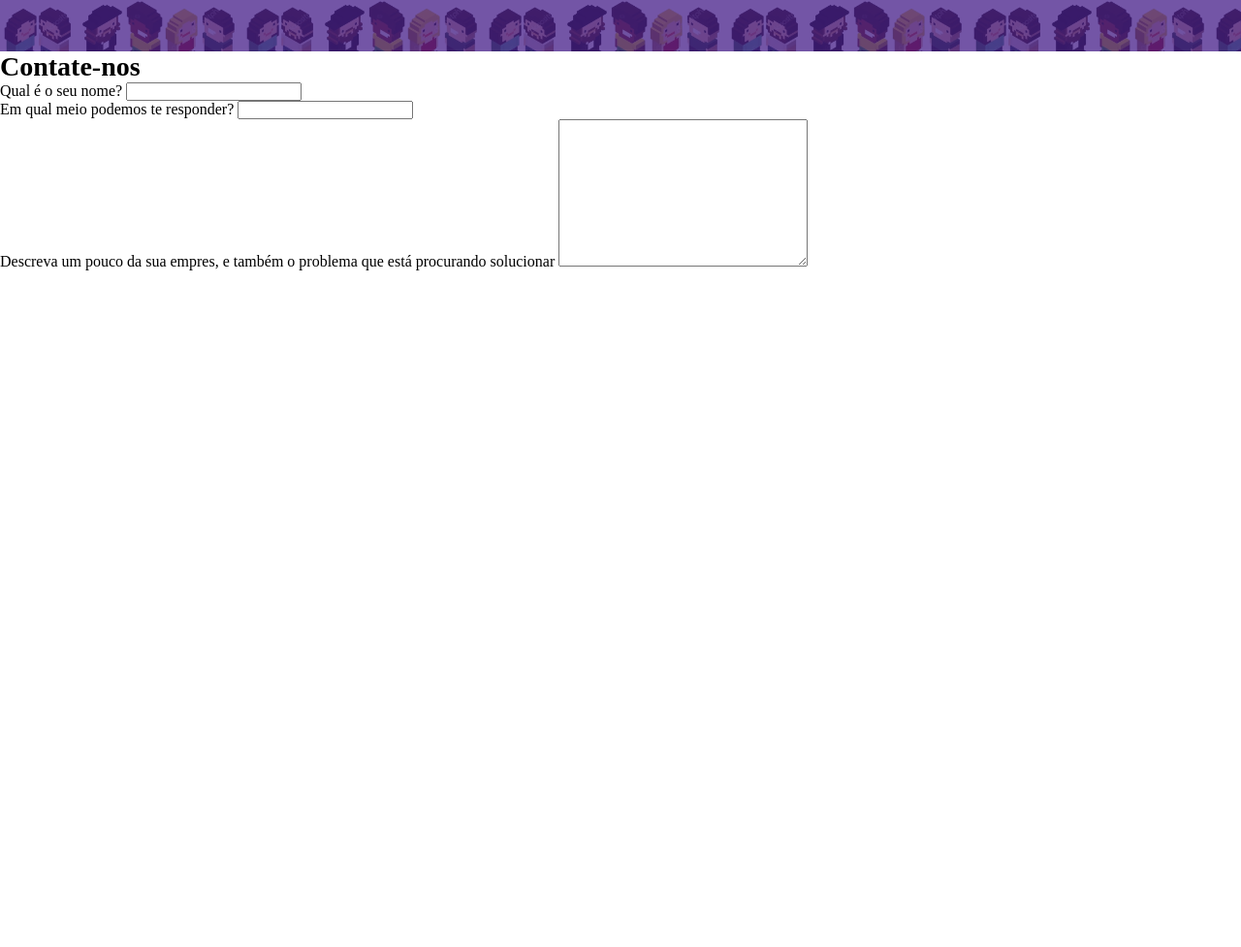
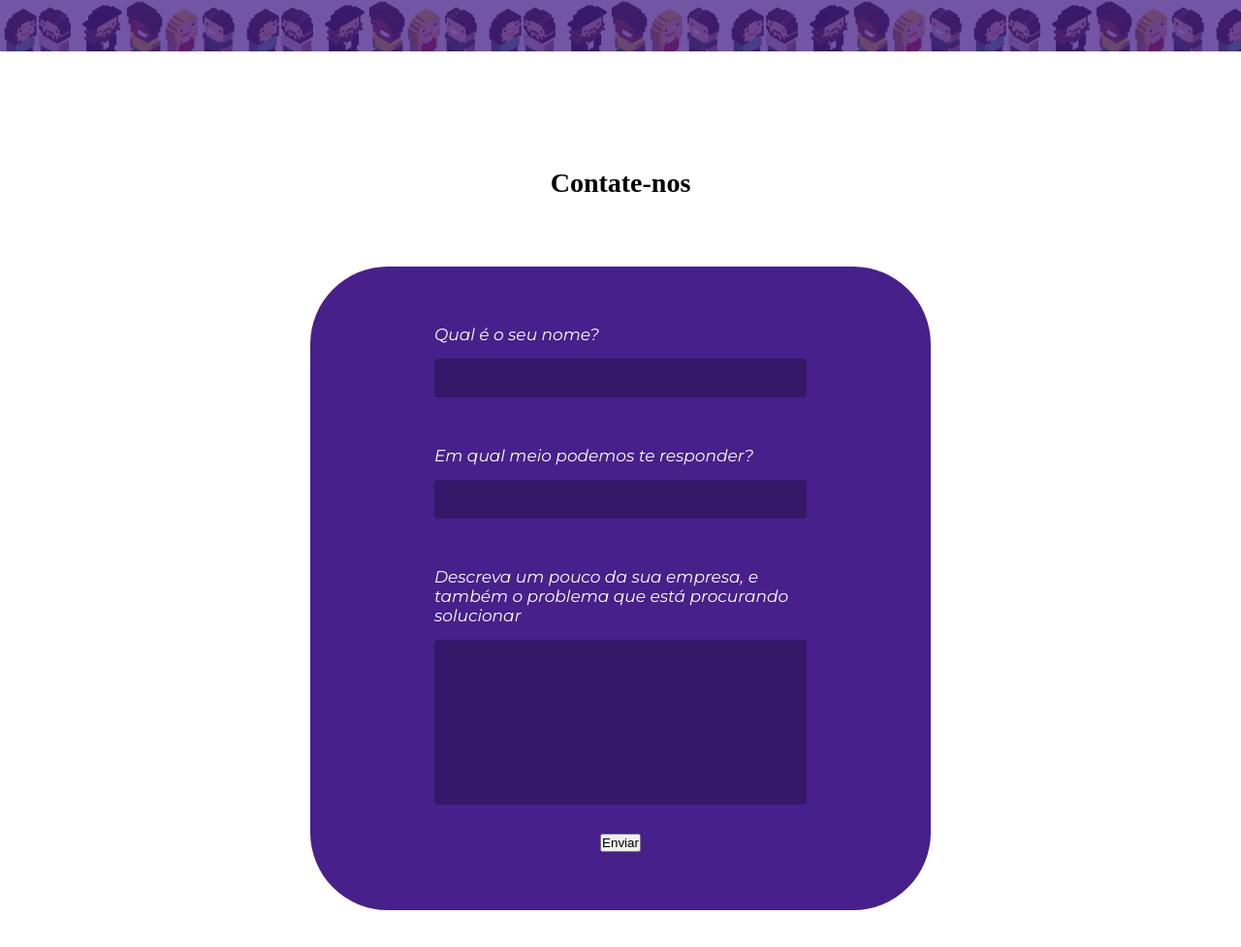
Before and after one commit to VitorSilvestreM/gamificaai, a plain HTML site: page index.html in a window 1280 px wide. Shown: the part 2539-3516 px from the top of the page at 97% size. Before the commit the page ends 2818 px from the top, so only its background shows below. Drawn offline with Linux system fonts and the light colour scheme; a web font is replaced by a local one.

Commit message:
campos descricao feitos

```diff
--- a/index.html
+++ b/index.html
@@ -98,11 +98,12 @@
             </div>
 
             <div class="campo-descricao">
-                <label for="">Descreva um pouco da sua empres, e também o problema que está procurando solucionar</label>
+                <label for="">Descreva um pouco da sua empresa, e também o problema que está procurando solucionar</label>
                 <textarea id="" cols="30" rows="10"></textarea>
 
 
             </div>
+            <button type="reset">Enviar</button>
 
         </form>
 
--- a/style.css
+++ b/style.css
@@ -194,6 +194,7 @@ h2 {
     background-size: 250px;
     background-attachment: fixed;
     position: relative;
+    margin-bottom: 120px;
 }
 
 .filtro {
@@ -207,10 +208,17 @@ h2 {
 }
 
 #portfolio a {
+    width: fit-content;
     color: white;
     font-family: "Anta";
     font-size: 28px;
     z-index: 1;
+    transition: 200ms;
+}
+
+#portfolio a:hover {
+    transform: scale(1.05);
+    transition: 200ms;
 }
 
 #portfolio .container-grid{
@@ -219,3 +227,81 @@ h2 {
     flex-direction: column;
     justify-content: center;
 }
+
+#contato {
+    text-align: center;
+    padding-bottom: 100px;
+    margin-bottom: 100px;
+
+}
+
+#contato h2 {
+    margin-bottom: 70px;
+}
+
+#contato form {
+    width: 50%;
+
+    margin: 0 auto;
+    padding: 60px 0;
+
+    display: flex;
+    flex-direction: column;
+    align-items: center;
+
+    border-radius: 80px;
+    background-color: var(--roxo-gamifica);
+
+    color: white;
+    font-family: "Montserrat";
+    font-size: 17px;
+}
+
+.campo {
+    width: 60%;
+    text-align: left;
+    display: flex;
+    flex-direction: column;
+    justify-content: space-between;
+    margin-bottom: 50px;
+}
+
+.campo-descricao {
+    width: 60%;
+    text-align: left;
+    display: flex;
+    flex-direction: column;
+    justify-content: space-between;
+    margin-bottom: 30px;
+
+}
+
+.campo input {
+    height: 40px;
+    color: white;
+    background-color: #351868;
+    border: none;
+    border-radius: 4px;
+
+    text-indent: 10px;
+
+    outline: none;
+}
+
+.campo-descricao textarea {
+    color: white;
+    background-color: #351868;
+
+    border: none;
+    border-radius: 4px;
+
+    outline: none;
+
+    padding: 10px;
+
+    resize: none;
+}
+
+.campo label, .campo-descricao label {
+    margin-bottom: 15px;
+}
```
